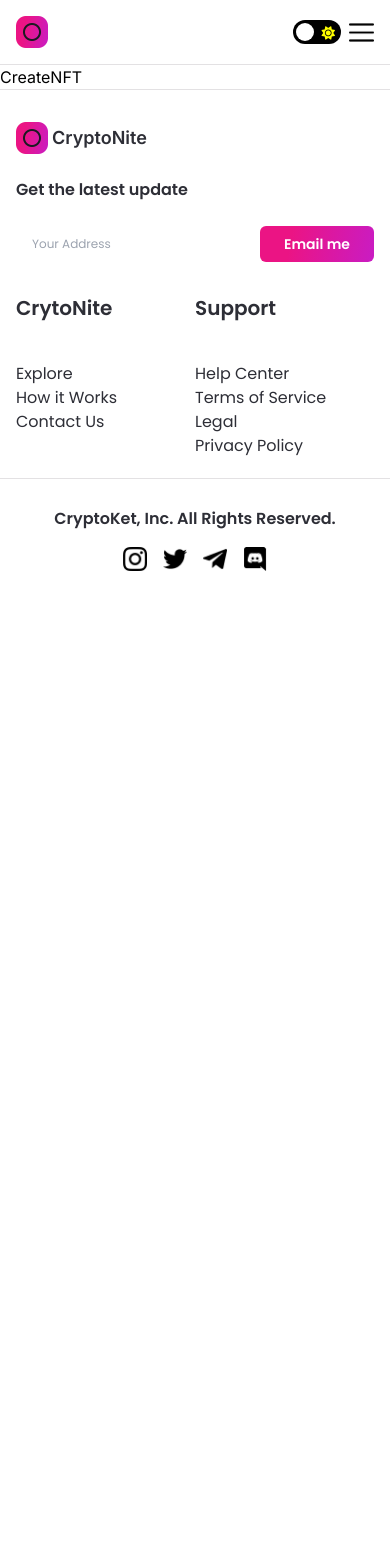
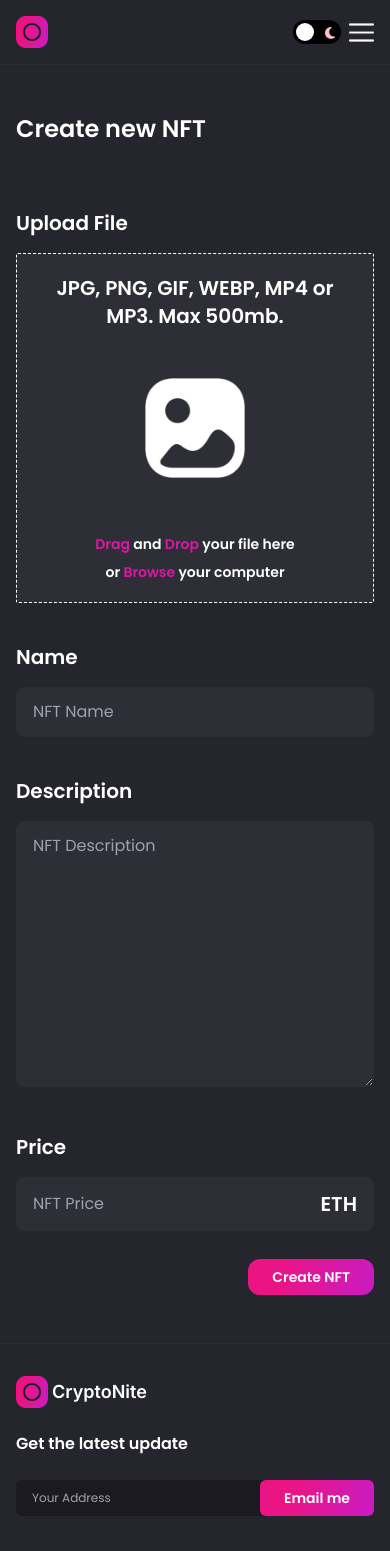
Before and after one commit to oguzhanuzunay/nft_marketplace, a Next.js app: page /create-nft in a window 390 px wide. Shown: the top 1551 px of the page. Before the commit the page ends 844 px from the top, so only its background shows below. Built offline with nearby package versions, Linux system fonts and the light colour scheme.

Commit message:
add create-nft page UI

```diff
--- a/app/(root)/create-nft/page.tsx
+++ b/app/(root)/create-nft/page.tsx
@@ -1,5 +1,125 @@
+'use client';
+import { useTheme } from '@/contexts/ThemeProvider';
+import Image from 'next/image';
+import { useCallback, useMemo, useState } from 'react';
+import { useDropzone } from 'react-dropzone';
+
+import images from '@/assets';
+import { Button, Input } from '@/components';
 const CreateNFT = () => {
-  return <div>CreateNFT</div>;
+  const { theme } = useTheme();
+  const [fileUrl, setFileUrl] = useState(null);
+  const [formInput, setFormInput] = useState({
+    name: '',
+    description: '',
+    price: '',
+  });
+
+  const onDrop = useCallback(() => {
+    // upload file to ipfs
+    console.log('upload file to ipfs');
+  }, []);
+
+  const { getRootProps, getInputProps, isDragActive, isDragAccept, isDragReject } = useDropzone({
+    onDrop,
+    accept: 'image/*',
+    multiple: false,
+    maxSize: 5000000,
+  });
+
+  const fileStyle = useMemo(
+    () =>
+      `dark:bg-nft-black-1 bg-white border dark:border-white border-nft-gray-2 flex flex-col items-center p-5 rounded-sm border-dashed
+      ${isDragActive && 'border-file-active'}
+      ${isDragAccept && 'border-file-accept'}
+      ${isDragReject && 'border-file-reject'}
+      `,
+    [isDragAccept, isDragActive, isDragReject],
+  );
+
+  return (
+    <div className="flex justify-center p-12 sm:px-4">
+      <div className="w-3/5 md:w-full">
+        <h1 className="ml-4 font-poppins text-2xl font-semibold text-nft-black-1 dark:text-white xs:ml-0 minlg:text-4xl">
+          Create new NFT
+        </h1>
+        <div className="mt-16">
+          <p className="font-poppins text-xl font-semibold text-nft-black-1 dark:text-white">
+            Upload File
+          </p>
+          <div className="mt-4">
+            <div
+              className={fileStyle}
+              {...getRootProps()}
+            >
+              <input {...getInputProps()} />
+              <div className="flexCenter flex-col text-center">
+                <p className="font-poppins text-xl font-semibold text-nft-black-1 dark:text-white">
+                  JPG, PNG, GIF, WEBP, MP4 or MP3. Max 500mb.
+                </p>
+                <div className="my-12 flex w-full justify-center">
+                  <Image
+                    src={images.upload}
+                    alt="upload"
+                    width={100}
+                    height={100}
+                    objectFit="contain"
+                    className={theme === 'light' ? 'invert' : ''}
+                  />
+                </div>
+                <p className="mt-2 font-poppins text-sm font-semibold text-nft-black-1 dark:text-white">
+                  <span className="text-nft-red-violet"> Drag </span>
+                  and <span className="text-nft-red-violet"> Drop </span>
+                  your file here
+                </p>
+                <p className="mt-2 font-poppins text-sm font-semibold text-nft-black-1 dark:text-white">
+                  or
+                  <span className="text-nft-red-violet"> Browse </span>
+                  your computer
+                </p>
+              </div>
+            </div>
+            {fileUrl && (
+              <aside>
+                <div>
+                  <Image
+                    src={fileUrl}
+                    alt="asset_file"
+                  />
+                </div>
+              </aside>
+            )}
+          </div>
+        </div>
+        <Input
+          inputType="input"
+          title="Name"
+          placeHolder="NFT Name"
+          handleClick={(e) => setFormInput({ ...formInput, name: e.target.value })}
+        />
+        <Input
+          inputType="textarea"
+          title="Description"
+          placeHolder="NFT Description"
+          handleClick={(e) => setFormInput({ ...formInput, description: e.target.value })}
+        />
+        <Input
+          inputType="number"
+          title="Price"
+          placeHolder="NFT Price"
+          handleClick={(e) => setFormInput({ ...formInput, price: e.target.value })}
+        />
+
+        <div className="mt-7 flex w-full justify-end">
+          <Button
+            btnName="Create NFT"
+            classStyles="rounded-xl"
+            handleClick={() => {}}
+          />
+        </div>
+      </div>
+    </div>
+  );
 };
 
 export default CreateNFT;
--- /dev/null
+++ b/components/Input.tsx
@@ -0,0 +1,45 @@
+import React from 'react';
+
+interface InputProps {
+  placeHolder: string;
+  title: string;
+  inputType: string;
+  handleClick?: (
+    e?: React.ChangeEvent<HTMLInputElement> | React.ChangeEvent<HTMLTextAreaElement>,
+  ) => void;
+}
+
+const Input = ({ inputType, title, placeHolder, handleClick }: InputProps) => {
+  return (
+    <div className="mt-10 w-full">
+      <p className="font-poppins text-xl font-semibold text-nft-black-1 dark:text-white">{title}</p>
+
+      {inputType === 'number' ? (
+        <div className="flexBetween mt-4 w-full flex-row rounded-lg border border-nft-gray-2 bg-white px-4 py-3 font-poppins text-base text-nft-gray-2 outline-none dark:border-nft-black-1 dark:bg-nft-black-1 dark:text-white">
+          <input
+            type="number"
+            className="flex w-full bg-white outline-none dark:bg-nft-black-1"
+            placeholder={placeHolder}
+            onChange={handleClick}
+          />
+          <p className="font-poppins text-xl font-semibold text-nft-black-1 dark:text-white">ETH</p>
+        </div>
+      ) : inputType === 'textarea' ? (
+        <textarea
+          rows={10}
+          className=" mt-4 w-full rounded-lg border border-nft-gray-2 bg-white px-4 py-3 font-poppins text-base text-nft-gray-2 outline-none dark:border-nft-black-1 dark:bg-nft-black-1 dark:text-white"
+          placeholder={placeHolder}
+          onChange={handleClick}
+        />
+      ) : (
+        <input
+          className=" mt-4 w-full rounded-lg border border-nft-gray-2 bg-white px-4 py-3 font-poppins text-base text-nft-gray-2 outline-none dark:border-nft-black-1 dark:bg-nft-black-1 dark:text-white"
+          placeholder={placeHolder}
+          onChange={handleClick}
+        />
+      )}
+    </div>
+  );
+};
+
+export default Input;
--- a/components/Navbar.tsx
+++ b/components/Navbar.tsx
@@ -133,8 +133,8 @@
             htmlFor="checkbox"
             className="flexBetween label relative h-4 w-8 rounded-2xl bg-black p-1"
           >
+            <i className="fas fa-sun"></i>
             <i className="fas fa-moon"></i>
-            <i className="fas fa-sun"></i>
             <div className="ball absolute h-3 w-3 rounded-full bg-white "></div>
           </label>
         </div>
--- a/components/index.js
+++ b/components/index.js
@@ -2,7 +2,8 @@
 import Button from './Button';
 import CreatorCard from './CreatorCard';
 import Footer from './Footer';
+import Input from './Input';
+import NFTCard from './NFTCard';
 import Navbar from './Navbar';
-import NFTCard from './NFTCard';
 
-export { Banner, Button, CreatorCard, Footer, Navbar, NFTCard };
+export { Banner, Button, CreatorCard, Footer, Input, NFTCard, Navbar };
--- a/contexts/ThemeProvider.tsx
+++ b/contexts/ThemeProvider.tsx
@@ -14,12 +14,12 @@
 
   useEffect(() => {
     const handleThemeChange = () => {
-      if (theme === 'dark') {
+      if (theme === 'light') {
+        setTheme('light');
+        document.documentElement.classList.remove('dark');
+      } else {
         setTheme('dark');
         document.documentElement.classList.add('dark');
-      } else {
-        setTheme('light');
-        document.documentElement.classList.remove('dark');
       }
     };
 
```
